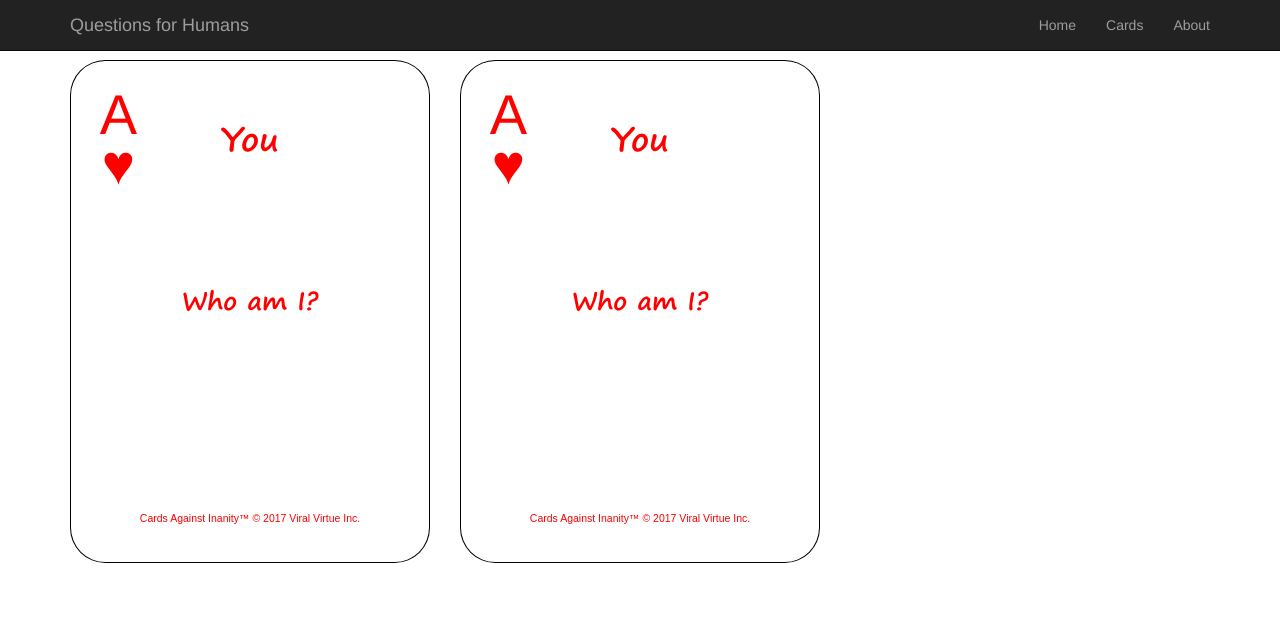
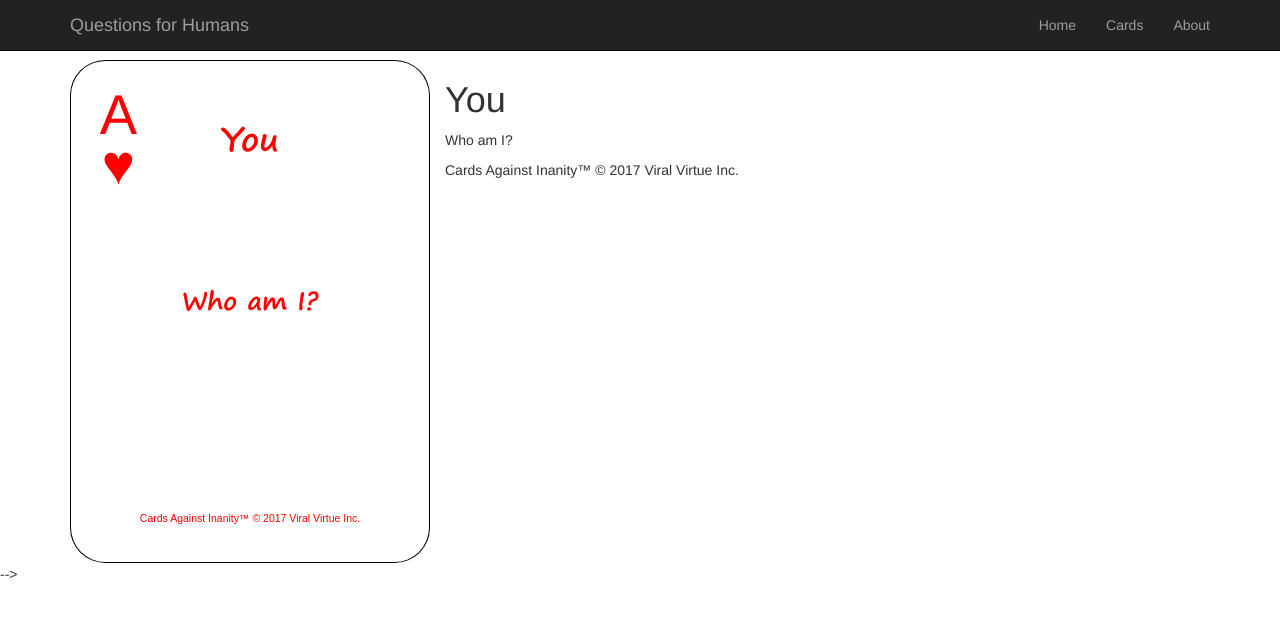
Before and after one commit to Davis-B-Allen/qforhumans, a Rails app: page /random in a window 1280 px wide. Shown: the top 617 px of the page. Run offline with Rails 7, Linux system fonts and the light colour scheme; data comes from the database, SQL or seed files in the repository; style sheets or scripts are compiled from the project's sources; some libraries are stand-ins or nearby versions.

Commit message:
Hide redundant card on cards show page

```diff
--- a/app/views/cards/show.html.erb
+++ b/app/views/cards/show.html.erb
@@ -2,7 +2,7 @@
   <div class="col-sm-4">
     <%= render 'layouts/flippable_card' %>
   </div>
-  <div class="col-sm-4">
+  <!-- <div class="col-sm-4">
     <%= render 'layouts/card' %>
-  </div>
+  </div> -->
 </div>
```
